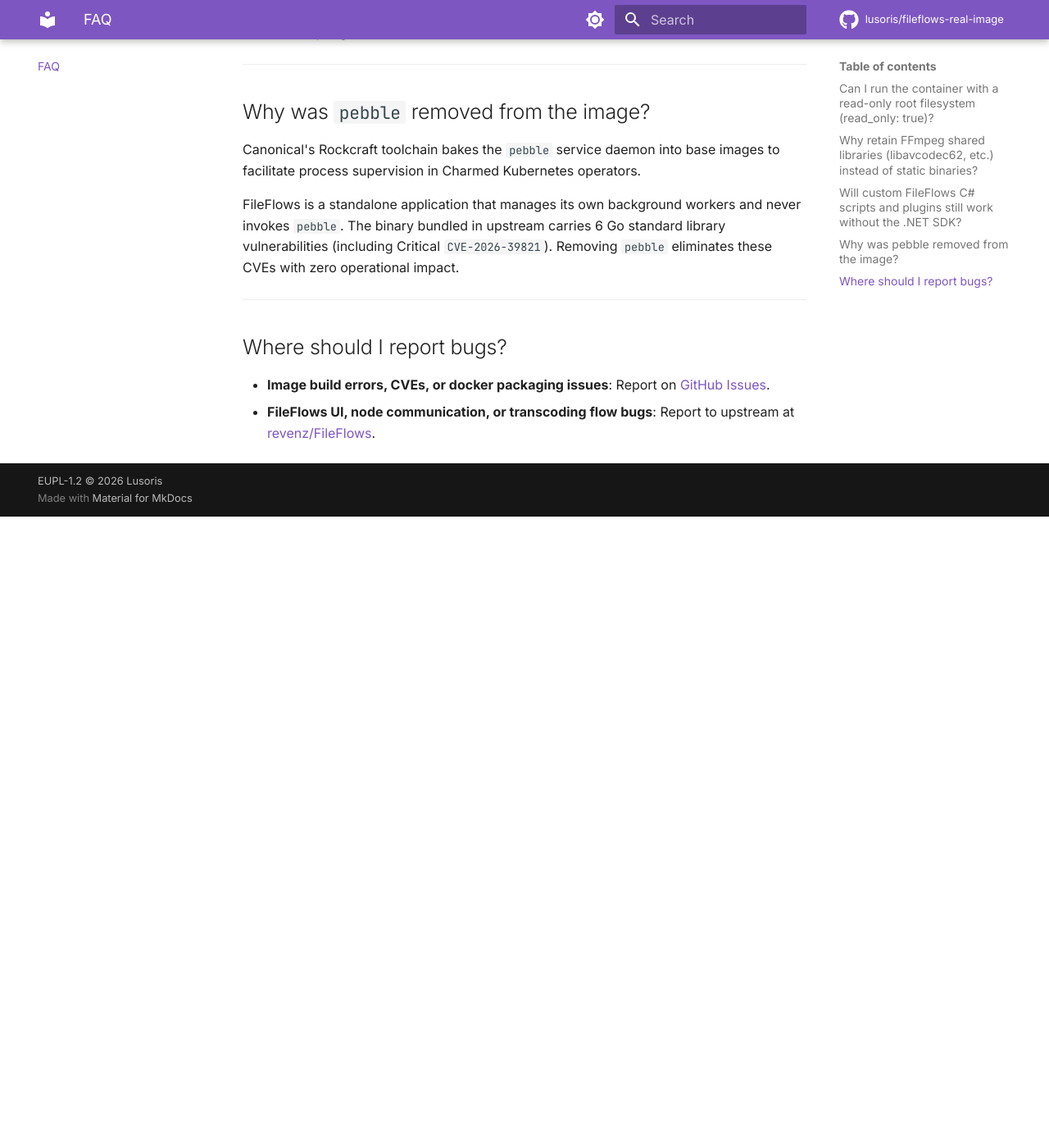
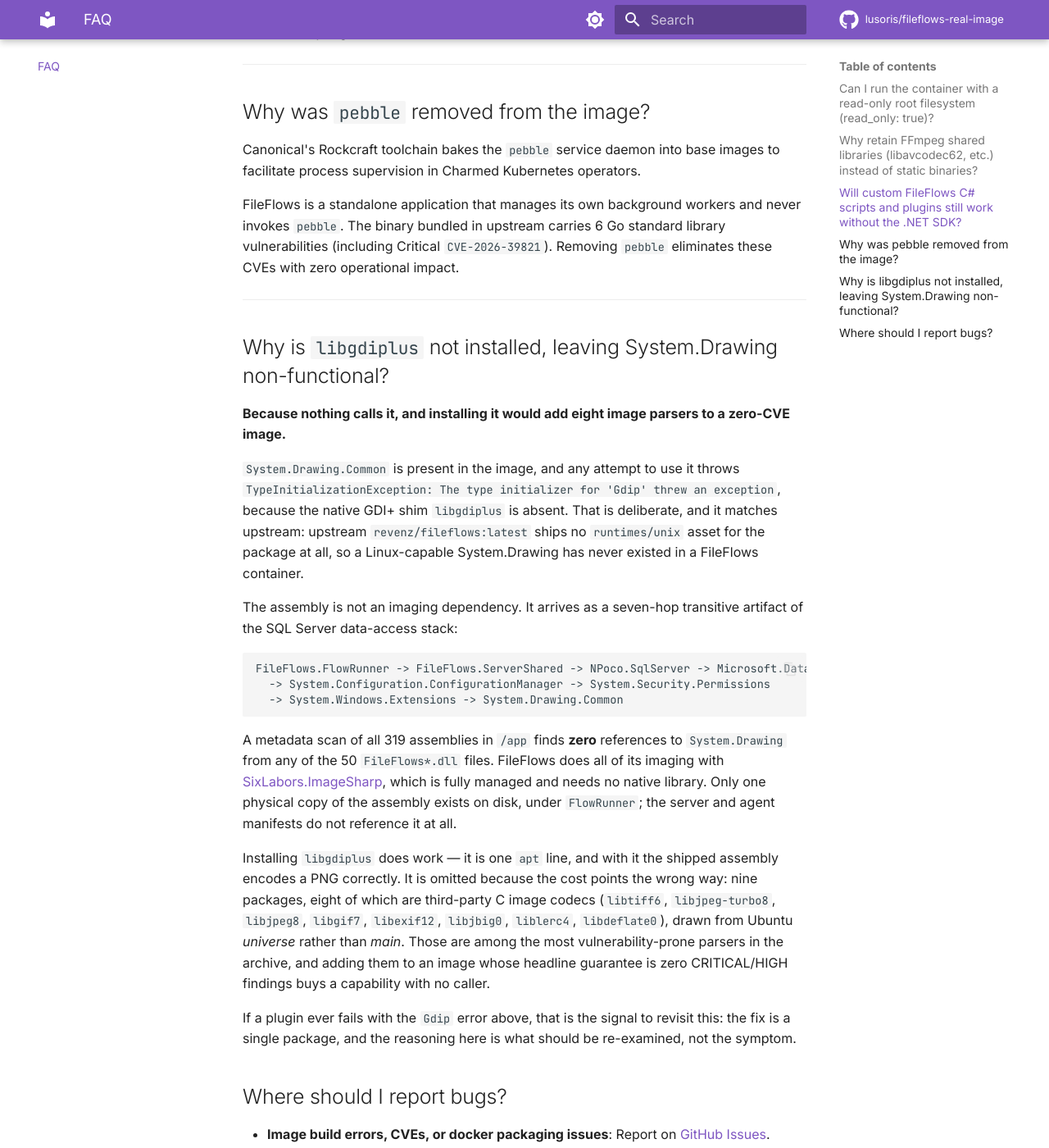
Before and after one commit to lusoris/fileflows-real-image, an MkDocs documentation site: the page built from docs/faq.md, in a window 1280 px wide and 1400 px high, scrolled down 1424 px. Shown: the whole window at 82% size. Built offline with MkDocs 1.6.1 and Material for MkDocs 9.7.7, drawn with Linux system fonts in a browser that asks for light colours; comment, search, counter and statistics services are not loaded; before the commit the page ends 2054 px from its top, so only the background shows below that.

Commit message:
fix(release): publish badges off the protected branch, and record why libgdiplus is omitted
Two defects flagged after the previous release run, both now closed.

Badge and metric auto-updates never landed. The release workflow regenerated badges,
version.txt and the README metrics row, committed them and pushed to main — which branch
protection rejects with "GH006: Protected branch update failed". The step swallowed that
as a ::warning::, so it looked healthy while doing nothing: 35 commits of history contain
no github-actions[bot] commit, and run 34507433102 shows the rejection verbatim. Every
release since the feature was written generated badges and threw them away.

Generated endpoints now go to the unprotected `badges` branch, which the README reads
from, and the measured size is written to the run summary and appended to the release
body. The push to main is gone. version.txt and the README metrics table stay under human
review — a protected branch cannot accept an automated commit without weakening the gate
or adding a privileged token — but drift is now surfaced as a notice rather than dropped.

docs/badges/*.json is no longer committed, so each badge has a single source of truth.
tests/test_badges.py moves from checking committed copies to validating the generator in
the release workflow and the README links that resolve to it, and asserts the in-tree
copies are not reintroduced.

System.Drawing is deliberately left non-functional, and the FAQ now says why. A metadata
scan of all 319 assemblies in /app finds zero references to System.Drawing from any of the
50 FileFlows*.dll files: imaging is done with SixLabors.ImageSharp, and
System.Drawing.Common only arrives as a seven-hop transitive shim from
Microsoft.Data.SqlClient. Installing libgdiplus does work, but would add nine packages —
eight of them third-party C image codecs from Ubuntu universe — to an image whose headline
guarantee is zero CRITICAL/HIGH findings, in exchange for a capability with no caller.
Upstream ships no runtimes/unix asset for the package either, so this matches upstream.

Co-Authored-By: Claude Opus 5 (1M context) <noreply@anthropic.com>

````diff
--- a/docs/badges/flavors.json
+++ /dev/null
@@ -1,6 +0,0 @@
-{
-  "schemaVersion": 1,
-  "label": "Hardware Flavors",
-  "message": "all | intel | amd | cuda | cuda13",
-  "color": "blueviolet"
-}
--- a/docs/badges/image-size.json
+++ /dev/null
@@ -1,6 +0,0 @@
-{
-  "schemaVersion": 1,
-  "label": "Content Size",
-  "message": "574 MB (-42.5%)",
-  "color": "brightgreen"
-}
--- a/docs/badges/upstream-version.json
+++ /dev/null
@@ -1,6 +0,0 @@
-{
-  "schemaVersion": 1,
-  "label": "Upstream Version",
-  "message": "26.09.2",
-  "color": "blue"
-}
--- a/docs/faq.md
+++ b/docs/faq.md
@@ -46,6 +46,41 @@ FileFlows is a standalone application that manages its own background workers an
 
 ---
 
+## Why is `libgdiplus` not installed, leaving System.Drawing non-functional?
+
+**Because nothing calls it, and installing it would add eight image parsers to a zero-CVE image.**
+
+`System.Drawing.Common` is present in the image, and any attempt to use it throws
+`TypeInitializationException: The type initializer for 'Gdip' threw an exception`, because the
+native GDI+ shim `libgdiplus` is absent. That is deliberate, and it matches upstream: upstream
+`revenz/fileflows:latest` ships no `runtimes/unix` asset for the package at all, so a Linux-capable
+System.Drawing has never existed in a FileFlows container.
+
+The assembly is not an imaging dependency. It arrives as a seven-hop transitive artifact of the
+SQL Server data-access stack:
+
+```text
+FileFlows.FlowRunner -> FileFlows.ServerShared -> NPoco.SqlServer -> Microsoft.Data.SqlClient
+  -> System.Configuration.ConfigurationManager -> System.Security.Permissions
+  -> System.Windows.Extensions -> System.Drawing.Common
+```
+
+A metadata scan of all 319 assemblies in `/app` finds **zero** references to `System.Drawing` from
+any of the 50 `FileFlows*.dll` files. FileFlows does all of its imaging with
+[SixLabors.ImageSharp](https://github.com/SixLabors/ImageSharp), which is fully managed and needs no
+native library. Only one physical copy of the assembly exists on disk, under `FlowRunner`; the
+server and agent manifests do not reference it at all.
+
+Installing `libgdiplus` does work — it is one `apt` line, and with it the shipped assembly encodes a
+PNG correctly. It is omitted because the cost points the wrong way: nine packages, eight of which are
+third-party C image codecs (`libtiff6`, `libjpeg-turbo8`, `libjpeg8`, `libgif7`, `libexif12`,
+`libjbig0`, `liblerc4`, `libdeflate0`), drawn from Ubuntu *universe* rather than *main*. Those are
+among the most vulnerability-prone parsers in the archive, and adding them to an image whose headline
+guarantee is zero CRITICAL/HIGH findings buys a capability with no caller.
+
+If a plugin ever fails with the `Gdip` error above, that is the signal to revisit this: the fix is a
+single package, and the reasoning here is what should be re-examined, not the symptom.
+
 ## Where should I report bugs?
 
 - **Image build errors, CVEs, or docker packaging issues**: Report on [GitHub Issues](https://github.com/lusoris/fileflows-real-image/issues).
````
Also changed, not shown: AGENTS.md (+0 -1 lines), CHANGELOG.md (+20 -0 lines), README.md (+3 -3 lines), 2 other files.
